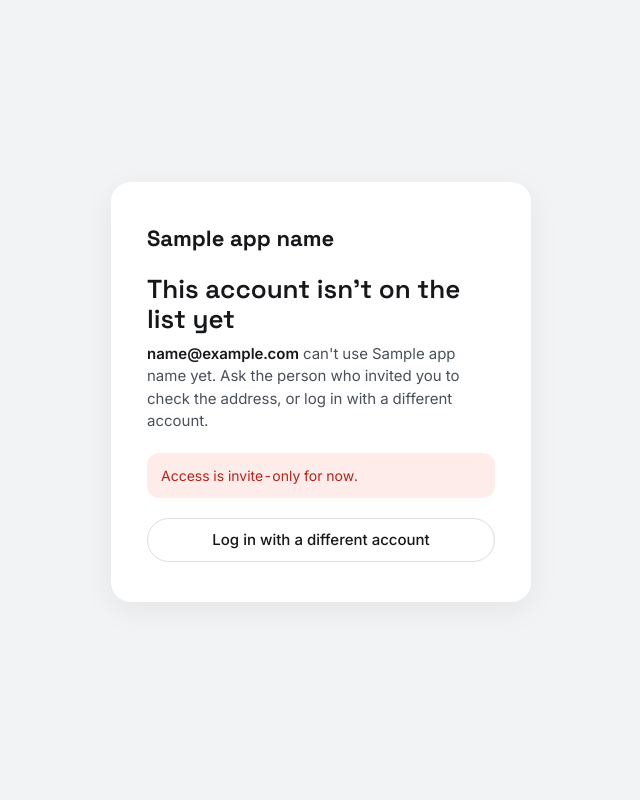
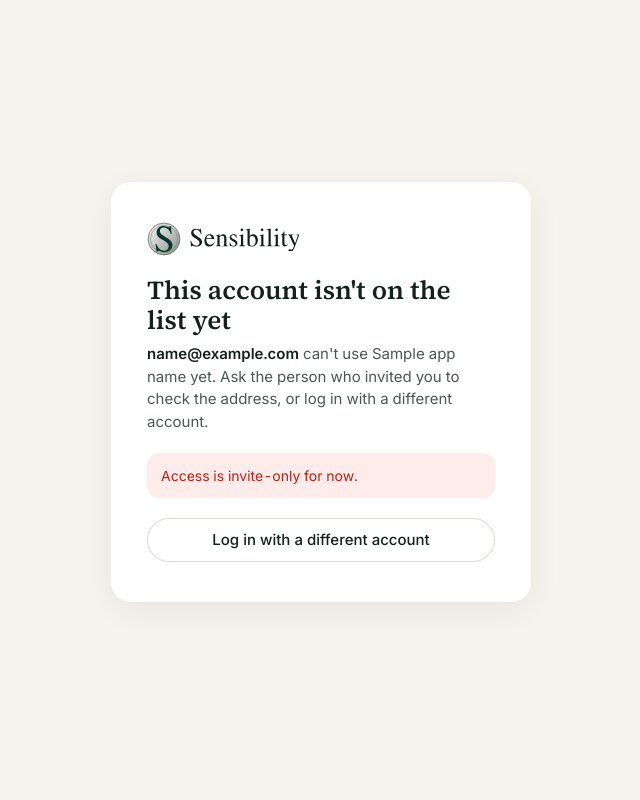
Before and after one commit to eswan18/asset_manager, a FastAPI app: template src/sensibility/web/templates/login.html in a window 1280 px wide. Shown: the whole page, without its empty margins (319-959 px from the left). Run offline with FastAPI, Linux system fonts and the light colour scheme; the template is opened without the code that fills it: most values are stand-ins (such as "Sample title", 1, 10 or a date in 2020); parts of the project's set-up code (start-up, migrations or seed data) failed here and were passed over; some libraries are stand-ins or nearby versions.

Commit message:
Brand: coin favicons, logo lockup, green palette, serif display
The brand assets (silver coin, deep green serif S, outlined wordmark) go
in frontend/public: favicon.svg/.ico, apple-touch and app icons, a web
manifest, and wordmark.svg, the wordmark cut from the lockup. Both
index.html and login's base.html link them; spa.py already serves public
files from the root.

The header and login show the coin beside the wordmark, which is a mask
filled with --ink so it follows the theme (Logo in components/shell).
The coin is the favicon art, which reads better at 30px than the detailed
coin.

Tokens move from cool grey and blue to warm neutrals and the coin's
green: primary is the brand #053C32, assets and income a readable green,
liabilities stay orange. Contrast still passes 4.5:1 for muted text and
links in both themes. Space Grotesk gives way to Source Serif 4 for
headings and figures, to sit with the serif wordmark.

Co-Authored-By: Claude Opus 5.5 <noreply@anthropic.com>
Claude-Session: https://claude.ai/code/session_01UejsJiwYNjQXM2m2bYBRfp

```diff
--- a/frontend/src/components/shell/app-shell.tsx
+++ b/frontend/src/components/shell/app-shell.tsx
@@ -13,8 +13,8 @@ import { NotFound } from "@/routes/not-found";
 
 import { ShellHeader } from "./header";
 import { InviteStrips } from "./invite-strip";
+import { Logo } from "./logo";
 import {
-  APP_NAME,
   currentWorkspace,
   WorkspaceContext,
   type CurrentWorkspace,
@@ -75,9 +75,7 @@ export function ShellSkeleton() {
           "phone:min-h-[60px] phone:gap-2 phone:py-2",
         )}
       >
-        <span className="font-display text-[20px] font-bold text-ink">
-          {APP_NAME}
-        </span>
+        <Logo className="min-h-11" />
         <Skeleton
           on="bg"
           className="h-12 w-[300px] rounded-full phone:hidden"
--- a/frontend/src/index.css
+++ b/frontend/src/index.css
@@ -17,7 +17,7 @@
   --color-*: initial;
 
   --font-*: initial;
-  --font-display: "Space Grotesk", system-ui, sans-serif;
+  --font-display: "Source Serif 4", Georgia, serif;
   --font-body: "Inter", system-ui, -apple-system, sans-serif;
 
   --radius-card: 20px;
--- a/src/sensibility/web/templates/base.html
+++ b/src/sensibility/web/templates/base.html
@@ -4,46 +4,51 @@
     <meta charset="UTF-8">
     <meta name="viewport" content="width=device-width, initial-scale=1.0, viewport-fit=cover">
     <title>{% block title %}{% endblock %} · {{ app_name }}</title>
+    <link rel="icon" type="image/svg+xml" href="/favicon.svg">
+    <link rel="icon" href="/favicon.ico" sizes="any">
+    <link rel="apple-touch-icon" href="/apple-touch-icon.png">
+    <meta name="theme-color" content="#F4F3EE" media="(prefers-color-scheme: light)">
+    <meta name="theme-color" content="#0D1412" media="(prefers-color-scheme: dark)">
     <link rel="preconnect" href="https://fonts.googleapis.com">
     <link rel="preconnect" href="https://fonts.gstatic.com" crossorigin>
-    <link href="https://fonts.googleapis.com/css2?family=Inter:wght@400;500;600&family=Space+Grotesk:wght@500;600;700&display=swap" rel="stylesheet">
+    <link href="https://fonts.googleapis.com/css2?family=Inter:wght@400;500;600&family=Source+Serif+4:opsz,wght@8..60,500..700&display=swap" rel="stylesheet">
     <style>
         /* Design tokens: docs/superpowers/specs/2026-10-26-frontend-redesign-design.md.
            The same values as the React app's frontend/src/styles/tokens.css
            (tests/test_spa.py checks they match). Templates name tokens, never
            hex values. Light is the default; dark follows the system setting. */
         :root {
-            --bg: #F2F3F5;
+            --bg: #F4F3EE;
             --surface: #FFFFFF;
-            --ink: #15171A;
-            --muted: #4A505A;
-            --rule: #F0F1F3;
-            --rule-strong: #DADDE2;
-            --grid: #ECEEF1;
-            --chip: #F2F3F5;
+            --ink: #13211D;
+            --muted: #4C5753;
+            --rule: #EFEEE9;
+            --rule-strong: #D9D9D1;
+            --grid: #EAE9E3;
+            --chip: #F4F3EE;
             --input: #FFFFFF;
-            --asset: #2457C5;
-            --asset-2: #8FB0EE;
-            --asset-tint: #EEF3FC;
-            --primary: #2457C5;
+            --asset: #17694F;
+            --asset-2: #8CC4AC;
+            --asset-tint: #EAF3EE;
+            --primary: #053C32;
             --on-primary: #FFFFFF;
             --liability: #B4530F;
             --liability-2: #D9772E;
             --liability-3: #E9A066;
             --liability-4: #F3C79E;
-            --leftover: #DCE6F8;
+            --leftover: #D9ECE2;
             --estimate-bg: #FFF4E5;
             --estimate-fg: #8A4B0C;
             --danger: #B42318;
             --danger-tint: #FDECEA;
-            --bar-bg: #15171A;
+            --bar-bg: #13211D;
             --bar-fg: #FFFFFF;
-            --bar-muted: #B9BEC6;
-            --bar-border: #15171A;
+            --bar-muted: #B5BEBA;
+            --bar-border: #13211D;
             --shadow: rgba(0, 0, 0, 0.06);
-            --scrim: rgba(21, 23, 26, 0.35);
+            --scrim: rgba(19, 33, 29, 0.35);
 
-            --font-display: 'Space Grotesk', system-ui, sans-serif;
+            --font-display: 'Source Serif 4', Georgia, serif;
             --font-body: 'Inter', system-ui, -apple-system, sans-serif;
             --radius-card: 20px;
             --radius-input: 10px;
@@ -109,12 +114,35 @@
 
         a { color: var(--asset); }
 
+        /* The brand lockup (the React app's Logo): the coin, then the
+           outlined wordmark as a mask filled with --ink, so it follows the
+           theme. Both files are the React build's, served from the root. */
         .wordmark {
-            font-family: var(--font-display);
-            font-weight: 700;
-            font-size: 20px;
-            color: var(--ink);
-            text-decoration: none;
+            display: inline-flex;
+            align-items: center;
+            align-self: flex-start;
+            gap: 8px;
+        }
+
+        .wordmark img {
+            width: 30px;
+            height: 30px;
+        }
+
+        .visually-hidden {
+            position: absolute;
+            width: 1px;
+            height: 1px;
+            overflow: hidden;
+            clip-path: inset(50%);
+            white-space: nowrap;
+        }
+
+        .wordmark-text {
+            height: 21px;
+            aspect-ratio: 1740 / 378;
+            background: var(--ink);
+            mask: url(/wordmark.svg) center / contain no-repeat;
         }
 
         .container {
--- a/src/sensibility/web/templates/login.html
+++ b/src/sensibility/web/templates/login.html
@@ -22,7 +22,8 @@
         box-shadow: 0 8px 32px var(--shadow);
     }
 
-    .login-card .wordmark { font-size: 22px; }
+    .login-card .wordmark img { width: 34px; height: 34px; }
+    .login-card .wordmark-text { height: 24px; }
 
     .login-copy {
         display: flex;
@@ -88,7 +89,7 @@
 <div class="login-page">
     {% if state == "login" %}
     <section class="card login-card fade-in">
-        <span class="wordmark">{{ app_name }}</span>
+        <span class="wordmark"><img src="/favicon.svg" alt=""><span class="wordmark-text" aria-hidden="true"></span><span class="visually-hidden">{{ app_name }}</span></span>
         <div class="login-copy">
             <h1>What you own, what you owe.</h1>
             <p>Track your net worth and where your money goes, alone or with the people you share it with.</p>
@@ -98,7 +99,7 @@
     </section>
     {% elif state == "unverified" %}
     <section class="card login-card refused fade-in">
-        <span class="wordmark">{{ app_name }}</span>
+        <span class="wordmark"><img src="/favicon.svg" alt=""><span class="wordmark-text" aria-hidden="true"></span><span class="visually-hidden">{{ app_name }}</span></span>
         <div class="login-copy">
             <h1>Verify your email first</h1>
             <p><strong>{{ email }}</strong> isn't verified yet. Open the link in the verification email your sign-in account sent you, then log in again.</p>
@@ -108,7 +109,7 @@
     </section>
     {% else %}
     <section class="card login-card refused fade-in">
-        <span class="wordmark">{{ app_name }}</span>
+        <span class="wordmark"><img src="/favicon.svg" alt=""><span class="wordmark-text" aria-hidden="true"></span><span class="visually-hidden">{{ app_name }}</span></span>
         <div class="login-copy">
             <h1>This account isn't on the list yet</h1>
             <p>{% if email %}<strong>{{ email }}</strong>{% else %}This account{% endif %} can't use {{ app_name }} yet. Ask the person who invited you to check the address, or log in with a different account.</p>
```
Also changed, not shown: other parts of src/sensibility/web/templates/base.html (+19 -19 lines), CLAUDE.md (+1 -0 lines), docs/superpowers/specs/2026-10-26-frontend-redesign-design.md (+32 -19 lines), frontend/index.html (+15 -1 lines), frontend/src/components/shell/header.tsx (+5 -4 lines), frontend/src/components/shell/logo.tsx (added, +22 -0 lines), frontend/src/styles/tokens.css (+35 -35 lines), tests/browser/conftest.py (+1 -1 lines), tests/browser/test_spa_cash_flows.py (+2 -2 lines), frontend/public/apple-touch-icon.png (added), frontend/public/favicon.ico (added), frontend/public/favicon.svg (added), frontend/public/icon-192.png (added), frontend/public/icon-512.png (added), 2 more files.
